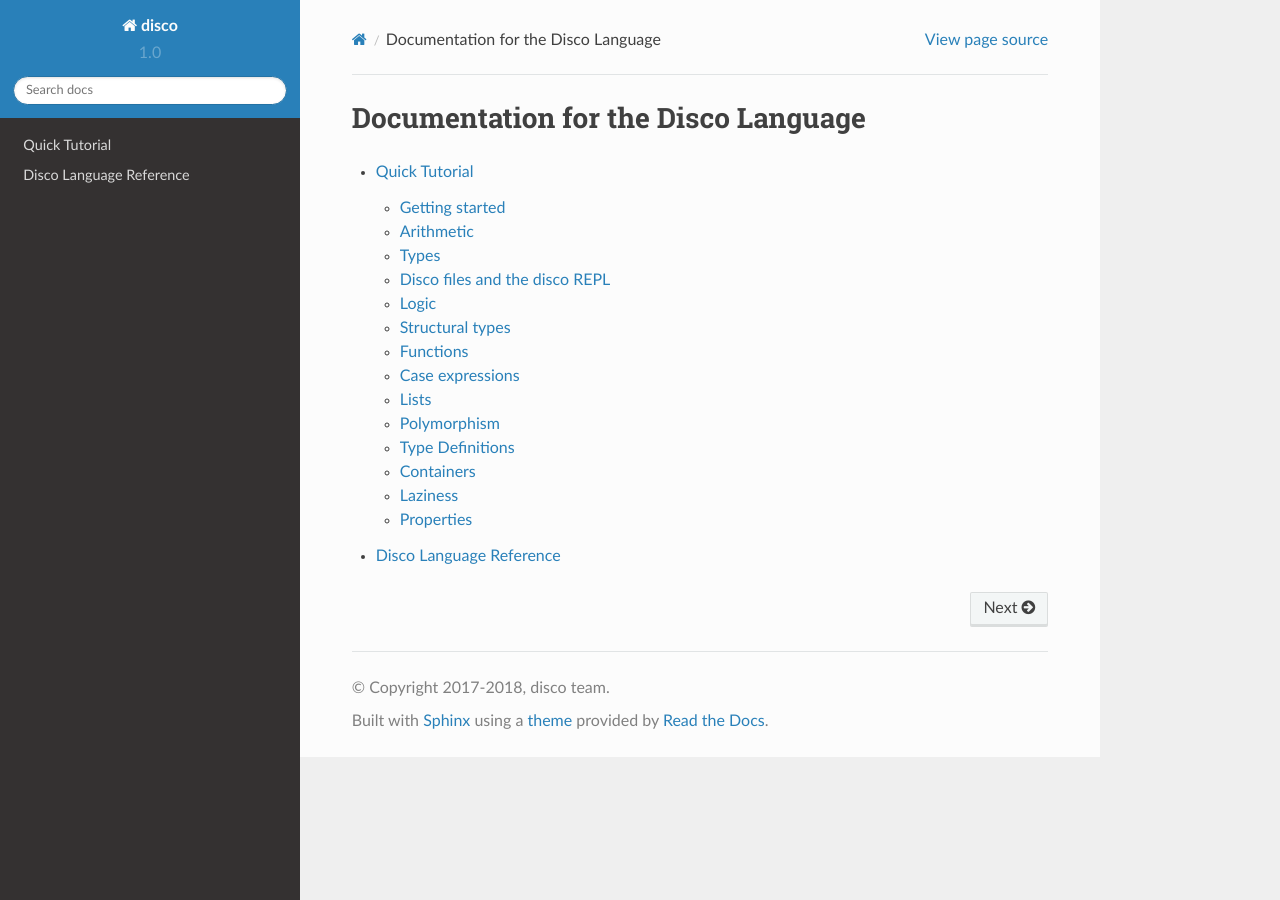
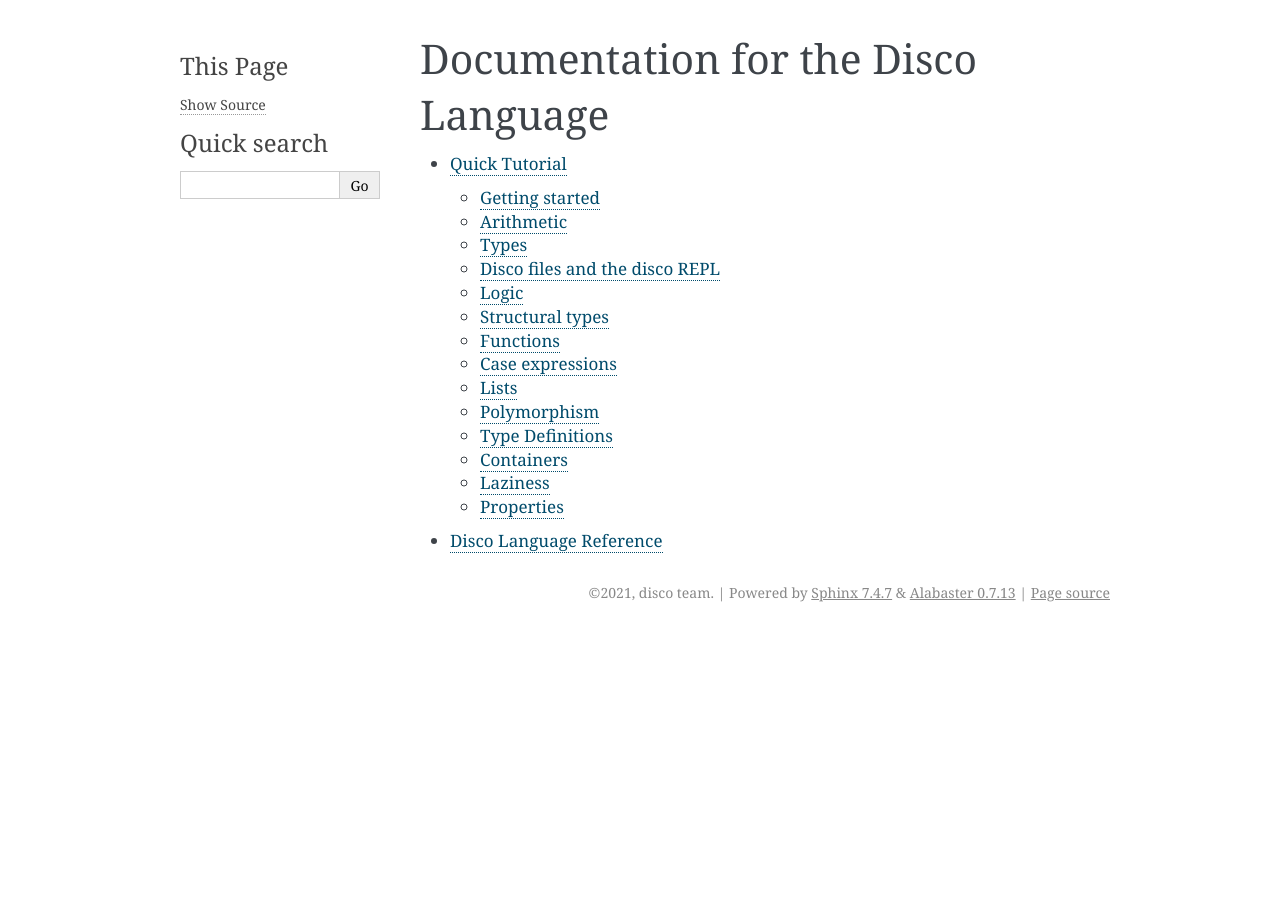
Before and after one commit to disco-lang/disco, a Sphinx documentation site: the page built from docs/index.rst, in a window 1280 px wide. Built offline with Sphinx 7.4.7, drawn with Linux system fonts in a browser that asks for light colours; some of the changed lines change nothing that is shown.

Commit message:
update documentation config for modern sphinx

```diff
--- a/docs/conf.py
+++ b/docs/conf.py
@@ -1,16 +1,10 @@
-# -*- coding: utf-8 -*-
+# Configuration file for the Sphinx documentation builder.
 #
-# disco documentation build configuration file, created by
-# sphinx-quickstart on Wed Aug  2 15:20:02 2017.
-#
-# This file is execfile()d with the current directory set to its
-# containing dir.
-#
-# Note that not all possible configuration values are present in this
-# autogenerated file.
-#
-# All configuration values have a default; values that are commented out
-# serve to show the default.
+# This file only contains a selection of the most common options. For a full
+# list see the documentation:
+# https://www.sphinx-doc.org/en/master/usage/configuration.html
+
+# -- Path setup --------------------------------------------------------------
 
 # If extensions (or modules to document with autodoc) are in another directory,
 # add these directories to sys.path here. If the directory is relative to the
@@ -21,149 +15,40 @@
 # sys.path.insert(0, os.path.abspath('.'))
 
 
-# -- General configuration ------------------------------------------------
+# -- Project information -----------------------------------------------------
 
-# If your documentation needs a minimal Sphinx version, state it here.
-#
-# needs_sphinx = '1.0'
+project = 'disco'
+copyright = '2021, disco team'
+author = 'disco team'
+
+# The full version, including alpha/beta/rc tags
+release = '1.0'
+
+
+# -- General configuration ---------------------------------------------------
 
 # Add any Sphinx extension module names here, as strings. They can be
 # extensions coming with Sphinx (named 'sphinx.ext.*') or your custom
 # ones.
-extensions = ['sphinx.ext.todo',
-    'sphinx.ext.mathjax']
+extensions = [
+]
 
 # Add any paths that contain templates here, relative to this directory.
 templates_path = ['_templates']
 
-# The suffix(es) of source filenames.
-# You can specify multiple suffix as a list of string:
-#
-# source_suffix = ['.rst', '.md']
-source_suffix = '.rst'
-
-# The master toctree document.
-master_doc = 'index'
-
-# General information about the project.
-project = u'disco'
-copyright = u'2017-2018, disco team'
-author = u'disco team'
-
-# The version info for the project you're documenting, acts as replacement for
-# |version| and |release|, also used in various other places throughout the
-# built documents.
-#
-# The short X.Y version.
-version = u'1.0'
-# The full version, including alpha/beta/rc tags.
-release = u'1.0'
-
-# The language for content autogenerated by Sphinx. Refer to documentation
-# for a list of supported languages.
-#
-# This is also used if you do content translation via gettext catalogs.
-# Usually you set "language" from the command line for these cases.
-language = None
-
 # List of patterns, relative to source directory, that match files and
 # directories to ignore when looking for source files.
-# This patterns also effect to html_static_path and html_extra_path
+# This pattern also affects html_static_path and html_extra_path.
 exclude_patterns = ['_build', 'Thumbs.db', '.DS_Store']
 
-# The name of the Pygments (syntax highlighting) style to use.
-pygments_style = 'sphinx'
-
-# If true, `todo` and `todoList` produce output, else they produce nothing.
-todo_include_todos = True
-
-
-# -- Options for HTML output ----------------------------------------------
+# -- Options for HTML output -------------------------------------------------
 
 # The theme to use for HTML and HTML Help pages.  See the documentation for
 # a list of builtin themes.
 #
-html_theme = 'sphinx_rtd_theme'
-
-# Theme options are theme-specific and customize the look and feel of a theme
-# further.  For a list of options available for each theme, see the
-# documentation.
-#
-# html_theme_options = {}
+html_theme = 'alabaster'
 
 # Add any paths that contain custom static files (such as style sheets) here,
 # relative to this directory. They are copied after the builtin static files,
 # so a file named "default.css" will overwrite the builtin "default.css".
 html_static_path = ['_static']
-
-# Custom sidebar templates, must be a dictionary that maps document names
-# to template names.
-#
-# This is required for the alabaster theme
-# refs: http://alabaster.readthedocs.io/en/latest/installation.html#sidebars
-html_sidebars = {
-    '**': [
-        'about.html',
-        'navigation.html',
-        'relations.html',  # needs 'show_related': True theme option to display
-        'searchbox.html',
-        'donate.html',
-    ]
-}
-
-
-# -- Options for HTMLHelp output ------------------------------------------
-
-# Output file base name for HTML help builder.
-htmlhelp_basename = 'discodoc'
-
-
-# -- Options for LaTeX output ---------------------------------------------
-
-latex_elements = {
-    # The paper size ('letterpaper' or 'a4paper').
-    #
-    # 'papersize': 'letterpaper',
-
-    # The font size ('10pt', '11pt' or '12pt').
-    #
-    # 'pointsize': '10pt',
-
-    # Additional stuff for the LaTeX preamble.
-    #
-    # 'preamble': '',
-
-    # Latex figure (float) alignment
-    #
-    # 'figure_align': 'htbp',
-}
-
-# Grouping the document tree into LaTeX files. List of tuples
-# (source start file, target name, title,
-#  author, documentclass [howto, manual, or own class]).
-latex_documents = [
-    (master_doc, 'disco.tex', u'disco Documentation',
-     u'disco team', 'manual'),
-]
-
-
-# -- Options for manual page output ---------------------------------------
-
-# One entry per manual page. List of tuples
-# (source start file, name, description, authors, manual section).
-man_pages = [
-    (master_doc, 'disco', u'disco Documentation',
-     [author], 1)
-]
-
-
-# -- Options for Texinfo output -------------------------------------------
-
-# Grouping the document tree into Texinfo files. List of tuples
-# (source start file, target name, title, author,
-#  dir menu entry, description, category)
-texinfo_documents = [
-    (master_doc, 'disco', u'disco Documentation',
-     author, 'disco', 'One line description of project.',
-     'Miscellaneous'),
-]
```
Also changed, not shown: 2 other files.
